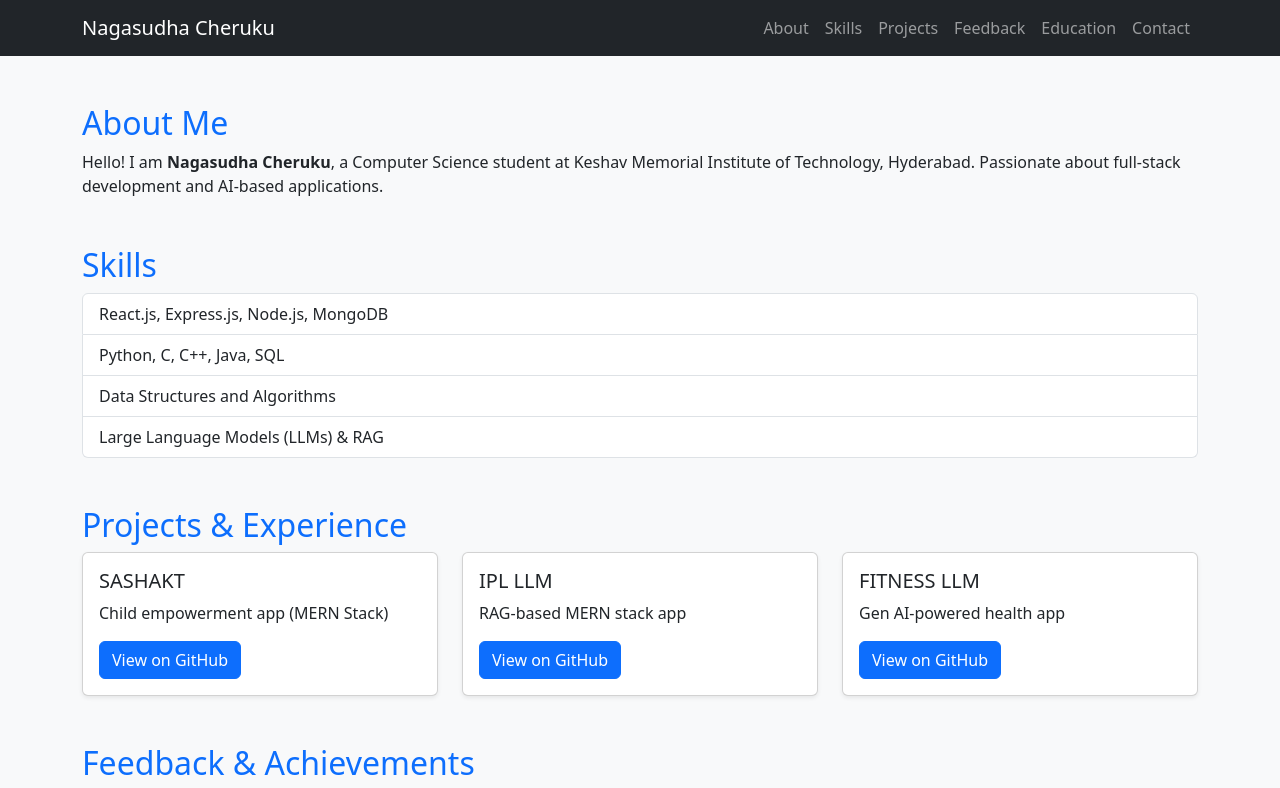
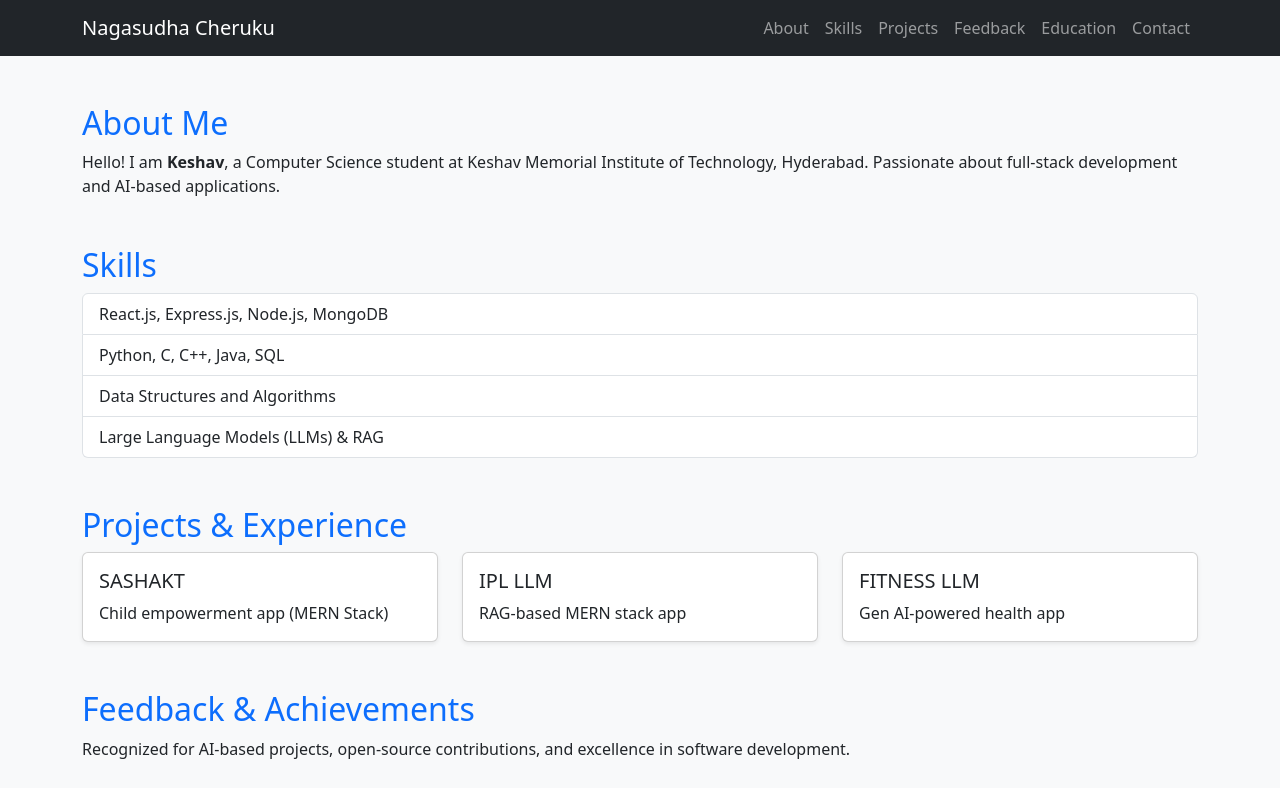
Before and after one commit to keshav0806/bootstrap-5.3.3-dist, a plain HTML site: page index.html in a window 1280 px wide. Shown: the top 788 px of the page. Drawn offline with nearby package versions, Linux system fonts and the light colour scheme.

Commit message:
first commit

```diff
--- a/index.html
+++ b/index.html
@@ -4,7 +4,7 @@
 <head>
     <meta charset="UTF-8">
     <meta name="viewport" content="width=device-width, initial-scale=1.0">
-    <title>My Portfolio - Nagasudha Cheruku</title>
+    <title>My Portfolio - Keshav</title>
 
     <!-- Bootstrap 5 CSS -->
     <link href="https://cdn.jsdelivr.net/npm/bootstrap@5.3.2/dist/css/bootstrap.min.css" rel="stylesheet">
@@ -42,7 +42,7 @@
         <!-- About Me -->
         <section id="about" class="my-5">
             <h2 class="text-primary">About Me</h2>
-            <p>Hello! I am <strong>Nagasudha Cheruku</strong>, a Computer Science student at Keshav Memorial Institute of
+            <p>Hello! I am <strong>Keshav</strong>, a Computer Science student at Keshav Memorial Institute of
                 Technology, Hyderabad. Passionate about full-stack development and AI-based applications.</p>
         </section>
 
@@ -66,7 +66,7 @@
                         <div class="card-body">
                             <h5 class="card-title">SASHAKT</h5>
                             <p class="card-text">Child empowerment app (MERN Stack)</p>
-                            <a href="https://github.com/nagasudha321" target="_blank" class="btn btn-primary">View on GitHub</a>
+
                         </div>
                     </div>
                 </div>
@@ -76,7 +76,7 @@
                         <div class="card-body">
                             <h5 class="card-title">IPL LLM</h5>
                             <p class="card-text">RAG-based MERN stack app</p>
-                            <a href="https://github.com/nagasudha321" target="_blank" class="btn btn-primary">View on GitHub</a>
+
                         </div>
                     </div>
                 </div>
@@ -86,7 +86,7 @@
                         <div class="card-body">
                             <h5 class="card-title">FITNESS LLM</h5>
                             <p class="card-text">Gen AI-powered health app</p>
-                            <a href="https://github.com/nagasudha321" target="_blank" class="btn btn-primary">View on GitHub</a>
+
                         </div>
                     </div>
                 </div>
```
